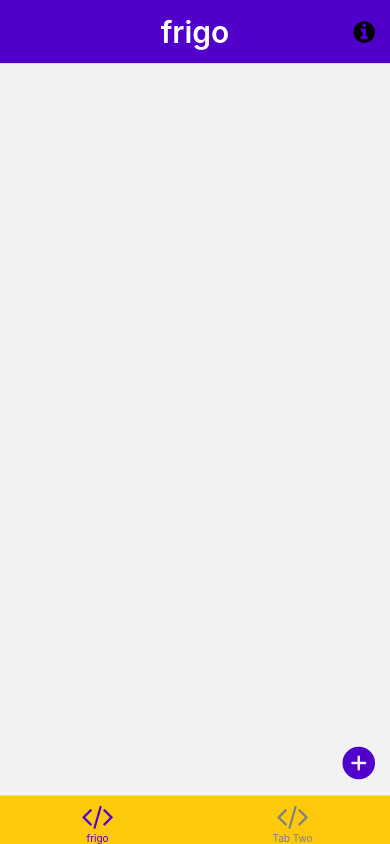
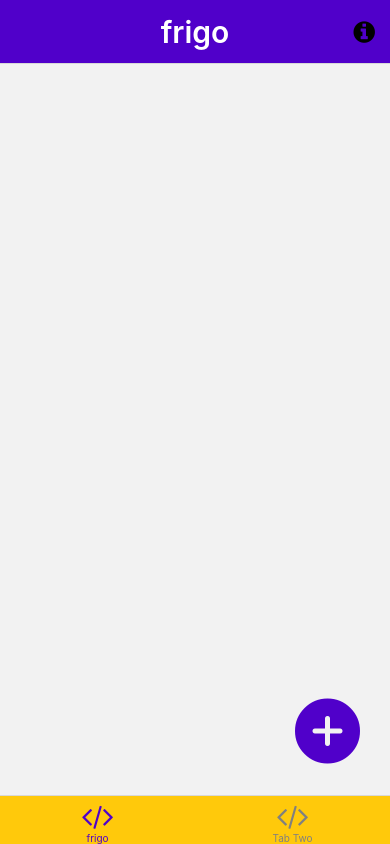
Before and after one commit to zenimarc/frigo, a React Native app: screen /TabOne in a window 390 px wide. Built offline with nearby package versions, Linux system fonts and the light colour scheme; what expo-linking would draw is missing.

Commit message:
addButton as absolute postion and made it bigger

```diff
--- a/screens/TabOneScreen.tsx
+++ b/screens/TabOneScreen.tsx
@@ -13,10 +13,8 @@ export default function TabOneScreen({ navigation }: RootTabScreenProps<"TabOne"
   const colorScheme = useColorScheme();
   return (
     <SafeAreaView style={{ flex: 1, flexDirection: "column-reverse" }}>
-      <Pressable
-        style={{ alignSelf: "flex-end", paddingBottom: 10, paddingRight: 10 }}
-        onPress={() => navigation.navigate("addFoodModal")}>
-        <Ionicons name="add-circle" size={40} color="#5000ca" />
+      <Pressable style={styles.buttonAdd} onPress={() => navigation.navigate("addFoodModal")}>
+        <Ionicons name="add-circle" size={80} color="#5000ca" />
       </Pressable>
     </SafeAreaView>
   );
@@ -45,4 +43,9 @@ const styles = StyleSheet.create({
     height: 1,
     width: "80%",
   },
+  buttonAdd: {
+    position: "absolute",
+    bottom: 20,
+    right: 20,
+  },
 });
```
